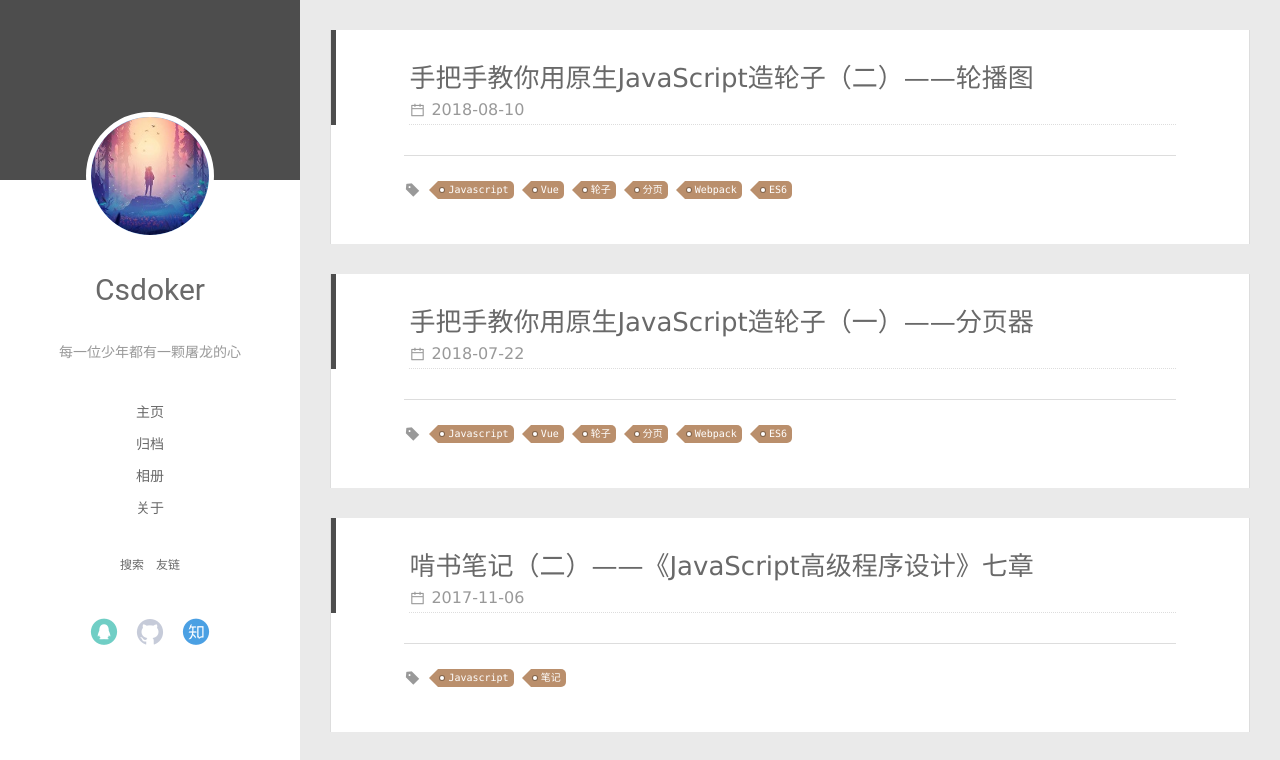
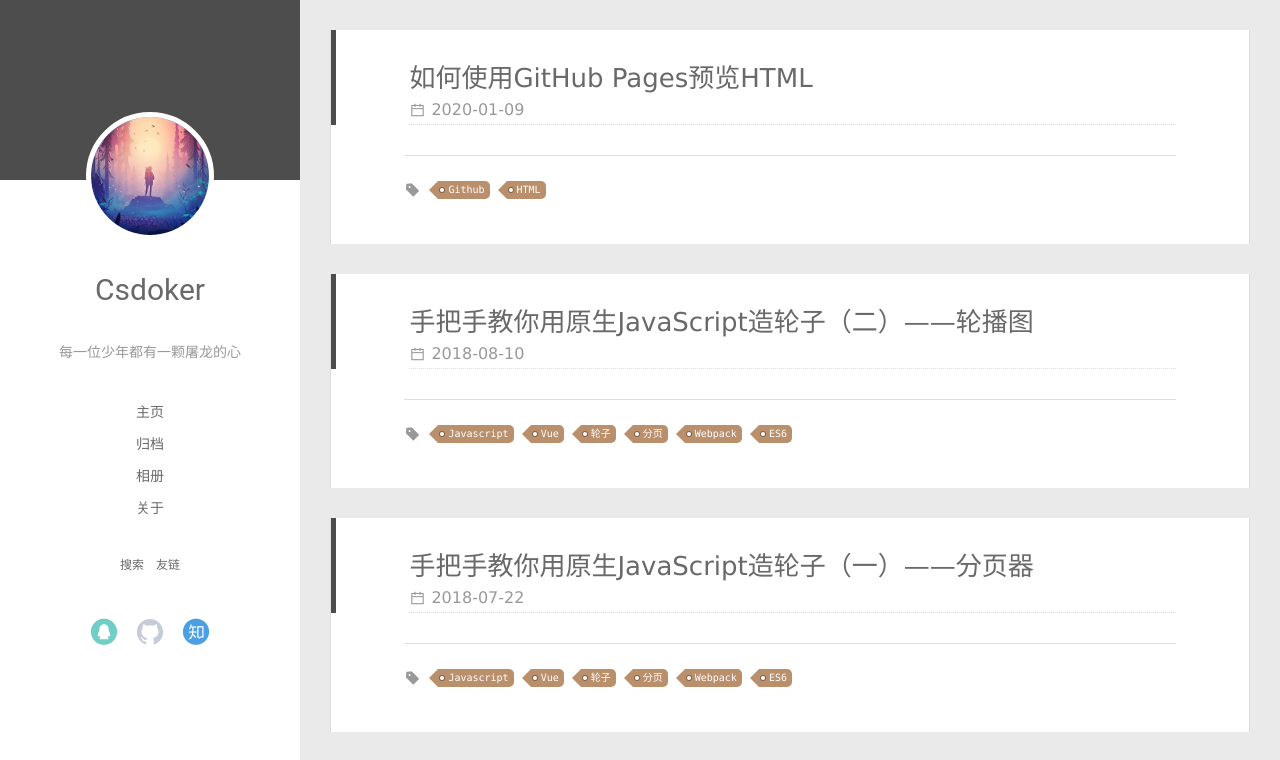
Before and after one commit to csdoker/vue-blog, a Vue app: page /#/home in a window 1280 px wide. Shown: the top 760 px of the page. Built offline with nearby package versions, Linux system fonts and the light colour scheme.

Commit message:
新增 如何使用Github pages预览HTML 文章

```diff
--- a/src/data/blogs.json
+++ b/src/data/blogs.json
@@ -166,5 +166,11 @@
         "name": "手把手教你用原生JavaScript造轮子（二）——轮播图",
         "date": "2018-08-10",
         "tags": ["Javascript", "Vue", "轮子", "分页", "Webpack", "ES6"]
+    },
+    {
+        "id": 29,
+        "name": "如何使用GitHub Pages预览HTML",
+        "date": "2020-01-09",
+        "tags": ["Github", "HTML"]
     }
 ]
--- /dev/null
+++ b/src/post/如何使用GitHub Pages预览HTML.md
@@ -0,0 +1,10 @@
+本篇文章将教你如何使用Github Pages浏览你自己的HTML页面~
+
+1. 注册Github账号
+2. 新建一个仓库demo
+3. 将仓库clone到本地，编写你自己的HTML页面
+4. 使用git将完成的页面上传至仓库
+5. 进入本仓库的Github Settings页面，选择在Source一项设置你的Github Pages所引用的分支
+6. 设置完毕后即可访问Github自动生成的地址浏览你的页面了
+
+> 注：HTML页面名必须为index.html
--- /dev/null
+++ b/src/summary/如何使用GitHub Pages预览HTML.md
@@ -0,0 +1 @@
+本篇文章将教你如何使用Github Pages浏览你自己的HTML页面~
--- a/src/views/home/article-list/index.vue
+++ b/src/views/home/article-list/index.vue
@@ -78,8 +78,8 @@ export default {
     getSummaries () {
       const summaries = {}
       this.articles.forEach(article => {
-        summaries[article.id] = require(`@/summary/${article.name}.md`).default
-        // summaries[article.id] = () => import(`@/summary/${article.name}.md`)
+        // summaries[article.id] = require(`@/summary/${article.name}.md`).default
+        summaries[article.id] = () => import(`@/summary/${article.name}.md`)
       })
       return summaries
     }
```
Also changed, not shown: 38 other files (tests, documents, lock files or other folders).
